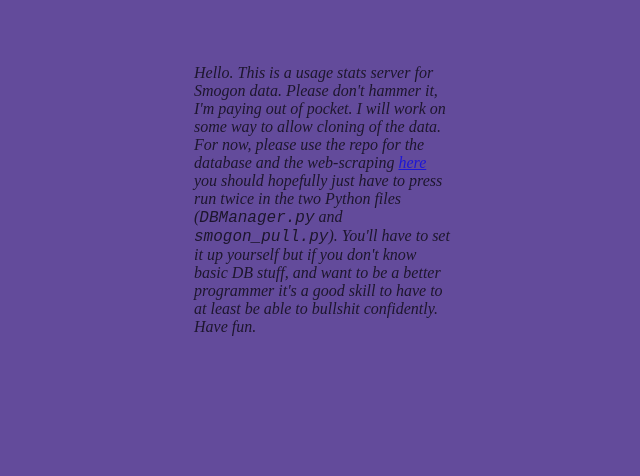
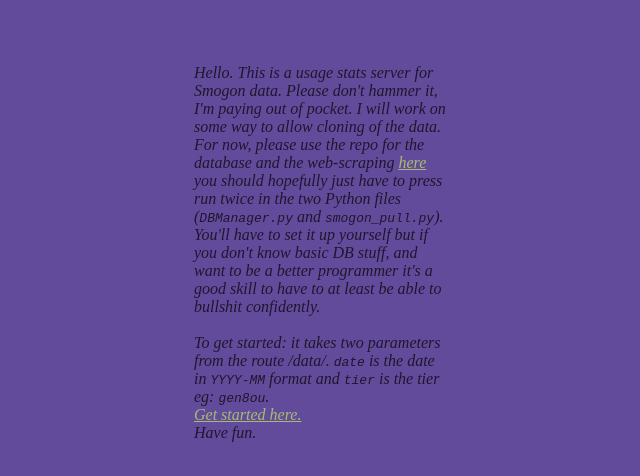
Before and after one commit to Stu-Gotz/usage_server, a website: page public/index.html in a window 1280 px wide. Shown: the whole page, without its empty margins (318-958 px from the left). Drawn offline with Linux system fonts and the light colour scheme.

Commit message:
some more css before i post

```diff
--- a/public/index.html
+++ b/public/index.html
@@ -5,7 +5,7 @@
   <meta charset="UTF-8">
   <meta http-equiv="X-UA-Compatible" content="IE=edge">
   <meta name="viewport" content="width=device-width, initial-scale=1.0">
-  <title>Document</title>
+  <title>Usage Stats</title>
   <!-- <script src="index.js"></script> -->
 </head>
 <body>
@@ -24,6 +24,13 @@
       it's a good skill to have to at least be able to
       bullshit confidently.
       <br>
+      <br>
+      To get started: it takes two parameters from the route /data/.
+      <code>date</code> is the date in <code>YYYY-MM</code> format and
+      <code>tier</code> is the tier eg: <code>gen8ou</code>.
+      <br>
+      <a href="https://usage-server.herokuapp.com/data/2019-05/gen7ou">Get started here.</a>
+      <br>
       Have fun.
     </div>
   </div>
--- a/public/style.css
+++ b/public/style.css
@@ -20,6 +20,23 @@
     opacity: .7;
 }
 
+code {
+    font-family: monospace;
+    font-size: 1.3rem;
+    font-style: none;
+}
+
+a,
+a::before,
+a::after,
+a:visited {
+    font-style: none;
+    color: #c5eb5c
+}
+
+a:hover {
+    color: #333
+}
 .greeting {
     display: flex;
     align-items: center;
```
